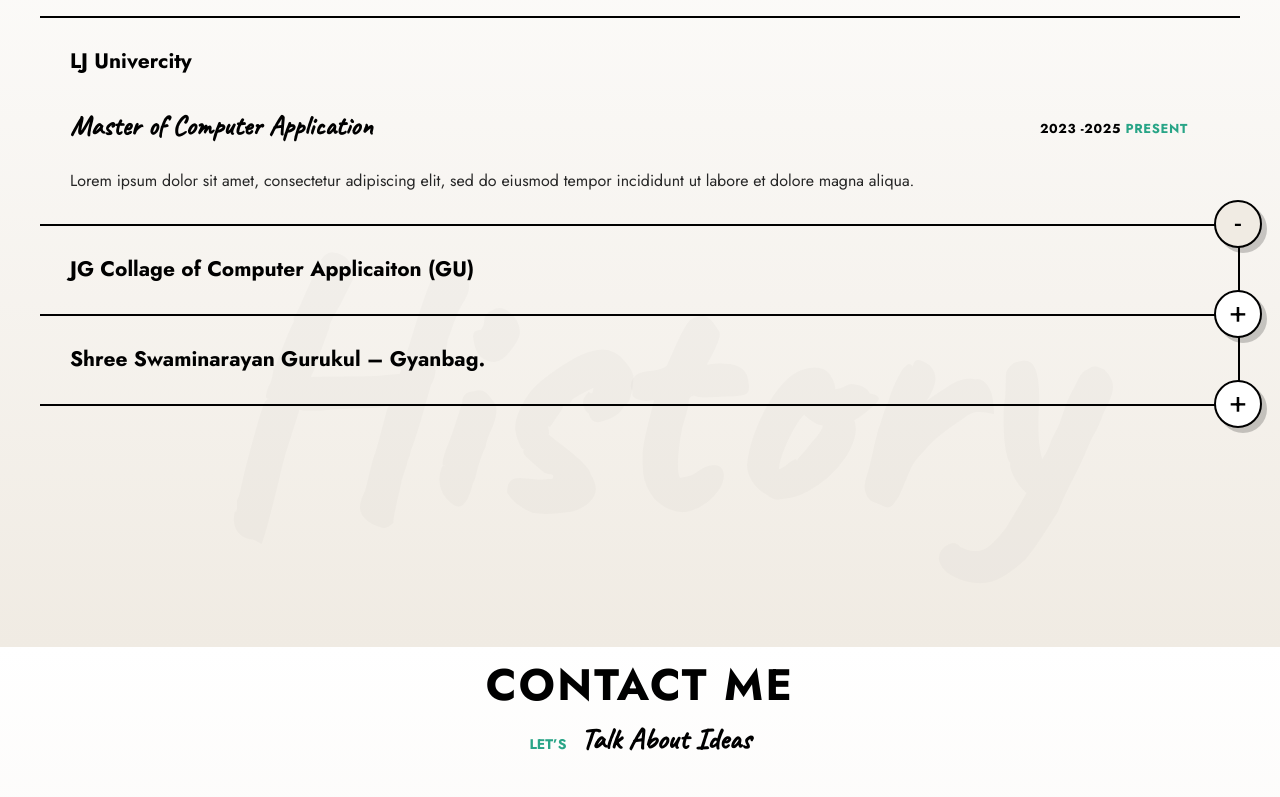
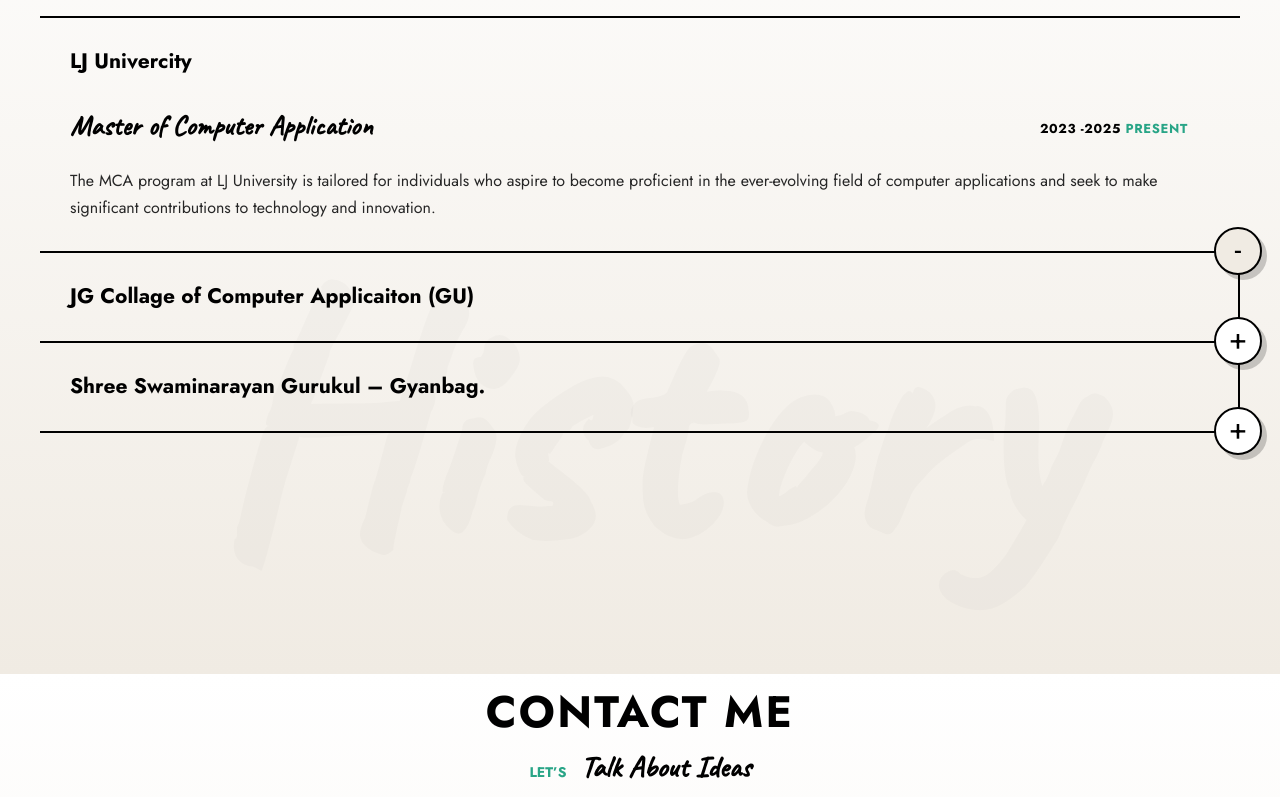
Before and after one commit to 1312darshak/portfolio, a plain HTML site: page index.html in a window 1280 px wide. Shown: the part 2802-3599 px from the top of the page. Drawn offline with Linux system fonts and the light colour scheme; files that its build step writes are made by us from their sources; files whose address does not match are found by name.

Commit message:
Update index.html
Updated resume description...

```diff
--- a/index.html
+++ b/index.html
@@ -686,10 +686,7 @@
                                                                                 -2025 <b>Present</b></span></div>
                                                                         <div class="text">
                                                                             <div>
-                                                                                <p>Lorem ipsum dolor sit amet,
-                                                                                    consectetur adipiscing elit, sed do
-                                                                                    eiusmod tempor incididunt ut labore
-                                                                                    et dolore magna aliqua.</p>
+                                                                                <p>The MCA program at LJ University is tailored for individuals who aspire to become proficient in the ever-evolving field of computer applications and seek to make significant contributions to technology and innovation.</p>
                                                                             </div>
                                                                         </div>
                                                                     </div>
@@ -705,10 +702,7 @@
                                                                                 2023 </span></div>
                                                                         <div class="text">
                                                                             <div>
-                                                                                <p>Lorem ipsum dolor sit amet,
-                                                                                    consectetur adipiscing elit, sed do
-                                                                                    eiusmod tempor incididunt ut labore
-                                                                                    et dolore magna aliqua.</p>
+                                                                                <p>The Bachelor of Computer Application (BCA) program at JG College of Computer Application (GU) has been an enriching experience. The curriculum covers essential areas like programming, database management, and web development, all while emphasizing practical, hands-on learning through labs and projects. The faculty are supportive and experienced, providing valuable guidance and mentorship. The program also integrates cutting-edge technologies and offers excellent career support, preparing us effectively for the IT industry. Overall, it’s a dynamic and well-rounded program that equips students with both theoretical knowledge and practical skills.</p>
                                                                             </div>
                                                                         </div>
                                                                     </div>
@@ -725,10 +719,7 @@
                                                                                 2020 </span></div>
                                                                         <div class="text">
                                                                             <div>
-                                                                                <p>Lorem ipsum dolor sit amet,
-                                                                                    consectetur adipiscing elit, sed do
-                                                                                    eiusmod tempor incididunt ut labore
-                                                                                    et dolore magna aliqua.</p>
+                                                                                <p>Dedicated to providing a holistic education that balances academic excellence with moral and spiritual growth. The school offers a comprehensive curriculum designed to foster intellectual development, critical thinking, and creativity. Students benefit from a supportive learning environment, skilled faculty, and a range of extracurricular activities that enhance personal and social skills. The school emphasizes values and character building, preparing students to excel both academically and personally.</p>
                                                                             </div>
                                                                         </div>
                                                                     </div>
```
